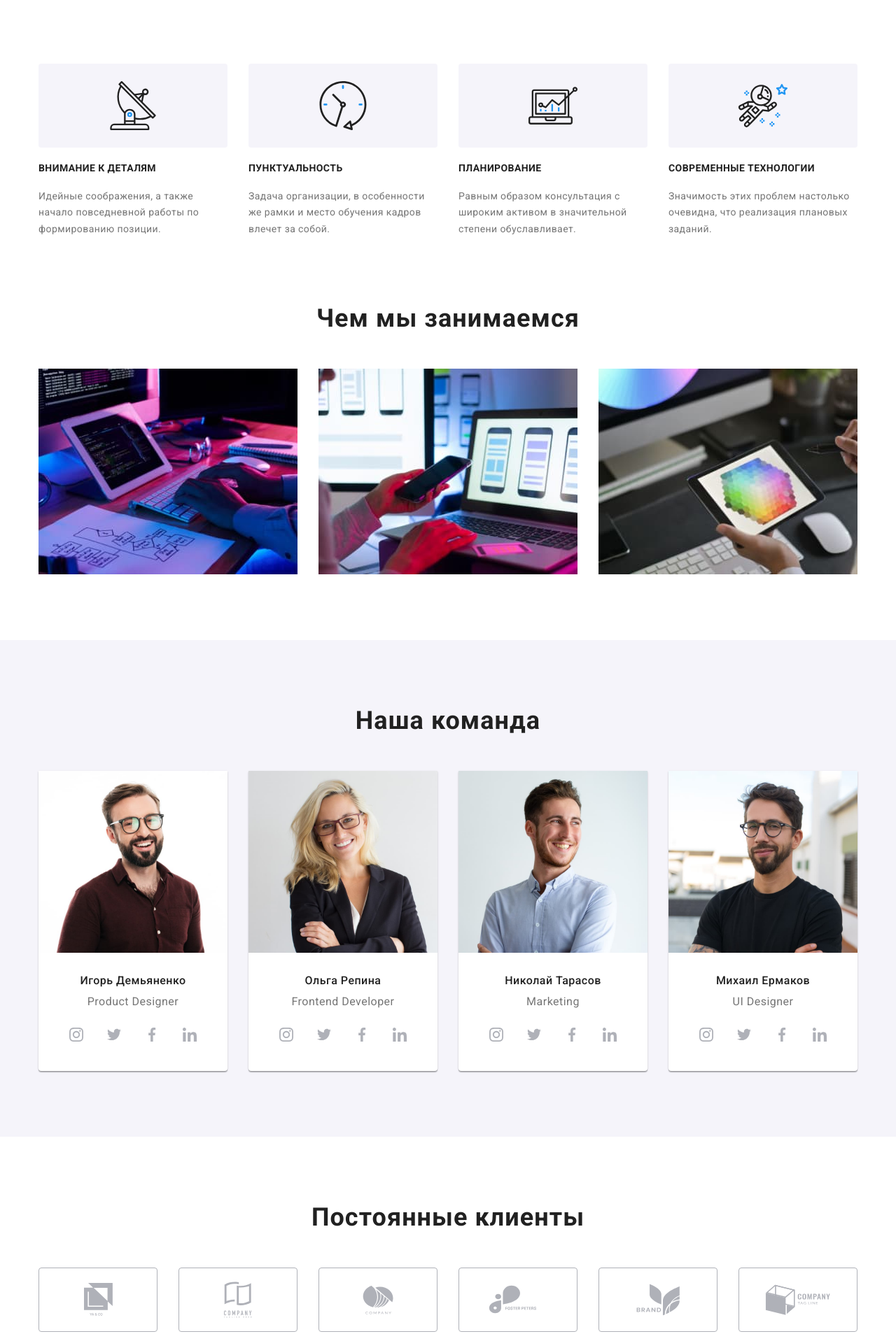
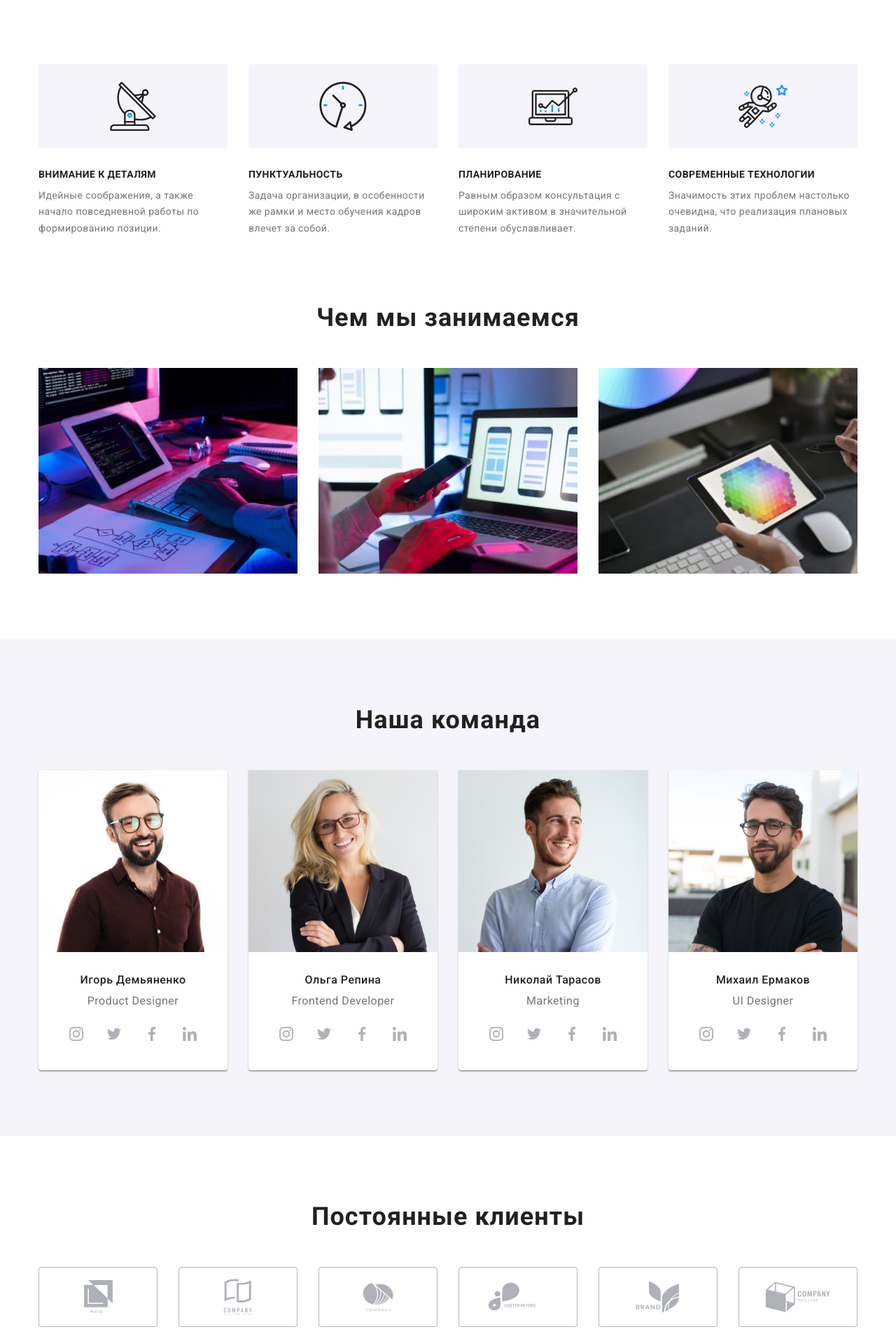
Before and after one commit to dasharosh/goit-markup-hw-04, a plain HTML site: page index.html in a window 1280 px wide. Shown: the part 686-2593 px from the top of the page at 70% size. Drawn offline with nearby package versions, Linux system fonts and the light colour scheme.

Commit message:
Refactor after review

```diff
--- a/css/styles.css
+++ b/css/styles.css
@@ -238,11 +238,11 @@ img {
   margin-right: 30px;
 }
 
-.benefits-item::before {
+/*.benefits-item::before {
   content: '';
   display: block;
   height: 120px;
-  margin-bottom: 10px;
+  margin-bottom: 30px;
   background-color: #f5f4fa;
   background-repeat: no-repeat;
   background-position: center;
@@ -263,6 +263,18 @@ img {
 
 .benefits-item:nth-child(4)::before {
   background-image: url(../images/astronaut\ 1.svg);
+}*/
+
+.benefits-icon-box {
+  background-color: #f5f4fa;
+
+  display: flex;
+  align-items: center;
+  justify-content: center;
+  height: 120px;
+  border-radius: 4px;
+  margin-bottom: 30px;
+  padding: 25px 100px;
 }
 
 .sub-title {
@@ -362,8 +374,6 @@ img {
 }
 
 .team-soc-item {
-  width: 44px;
-  height: 44px;
   margin-right: 10px;
 }
 
@@ -375,8 +385,8 @@ img {
   display: flex;
   align-items: center;
   justify-content: center;
-  width: 100%;
-  height: 100%;
+  width: 44px;
+  height: 44px;
   border-radius: 50%;
   color: #afb1b8;
 }
@@ -400,17 +410,15 @@ img {
 
 .clients-list {
   display: flex;
+  flex-wrap: wrap;
   justify-content: center;
+  gap: 30px;
 }
 
 .client-item {
-  width: 170px;
-  height: 92px;
-  margin-right: 30px;
-}
-
-.client-item:last-child {
-  margin-right: 0px;
+  box-sizing: border-box;
+  display: flex;
+  flex-basis: calc((100% - 150px) / 6);
 }
 
 .client-link {
@@ -422,6 +430,7 @@ img {
   color: #afb1b8;
   border: 1px solid #afb1b8;
   border-radius: 4px;
+  padding: 16px 32px;
 }
 
 .client-link:hover,
@@ -443,6 +452,7 @@ img {
 
 .footer-blocks {
   display: flex;
+  align-items: baseline;
 }
 
 .footer-logo,
@@ -487,12 +497,15 @@ img {
   margin-left: 70px;
 }
 
-.footer-soc .sub-title {
+.footer-sub-title {
   color: var(--primary-white-color);
-}
 
-.sub-title {
-  padding-top: 12px;
+  font-weight: 700;
+  font-size: 14px;
+  line-height: 1.1;
+  letter-spacing: 0.03em;
+  text-transform: uppercase;
+
   margin-bottom: 20px;
 }
 
--- a/index.html
+++ b/index.html
@@ -22,7 +22,7 @@
     <link rel="stylesheet" href="./css/styles.css" />
   </head>
   <body>
-    <header class="header">
+    <header class="header border">
       <div class="container">
         <nav class="header-nav">
           <a href="/" lang="en" class="header-logo"> <span class="logo-accent">Web</span>Studio</a>
@@ -66,24 +66,44 @@
           <h2 class="visually-hidden">Преимущества</h2>
           <ul class="benefits-list list">
             <li class="benefits-item">
+              <div class="benefits-icon-box">
+                <svg class="benefits-icon" width="70" height="70">
+                  <use href="./images/icons.svg#icon-antenna"></use>
+                </svg>
+              </div>
               <h3 class="sub-title">Внимание к деталям</h3>
               <p class="text">
                 Идейные соображения, а также начало повседневной работы по формированию позиции.
               </p>
             </li>
             <li class="benefits-item">
+              <div class="benefits-icon-box">
+                <svg class="benefits-icon" width="70" height="70">
+                  <use href="./images/icons.svg#icon-clock"></use>
+                </svg>
+              </div>
               <h3 class="sub-title">Пунктуальность</h3>
               <p class="text">
                 Задача организации, в особенности же рамки и место обучения кадров влечет за собой.
               </p>
             </li>
             <li class="benefits-item">
+              <div class="benefits-icon-box">
+                <svg class="benefits-icon" width="70" height="70">
+                  <use href="./images/icons.svg#icon-laptop"></use>
+                </svg>
+              </div>
               <h3 class="sub-title">Планирование</h3>
               <p class="text">
                 Равным образом консультация с широким активом в значительной степени обуславливает.
               </p>
             </li>
             <li class="benefits-item">
+              <div class="benefits-icon-box">
+                <svg class="benefits-icon" width="70" height="70">
+                  <use href="./images/icons.svg#icon-astronaut"></use>
+                </svg>
+              </div>
               <h3 class="sub-title">Современные технологии</h3>
               <p class="text">
                 Значимость этих проблем настолько очевидна, что реализация плановых заданий.
@@ -287,7 +307,7 @@
       </section>
       <!--Clients-->
       <section class="clients section">
-        <div class="container"></div>
+        <div class="container">
           <h2 class="title">Постоянные клиенты</h2>
           <ul class="clients-list list">
             <li class="client-item">
@@ -333,6 +353,7 @@
               </a>
             </li>
           </ul>
+        </div>
       </section>
     </main>
     <!--Footer-->
@@ -364,7 +385,7 @@
             </address>
           </li>
           <li class="footer-soc">
-            <h3 class="sub-title">Присоединяйтесь</h3>
+            <h3 class="footer-sub-title">Присоединяйтесь</h3>
             <ul class="footer-soc-list list">
               <li class="footer-soc-item">
                 <a href="" class="footer-soc-link link">
```
Lines whose indentation alone changed are shown as unchanged.
